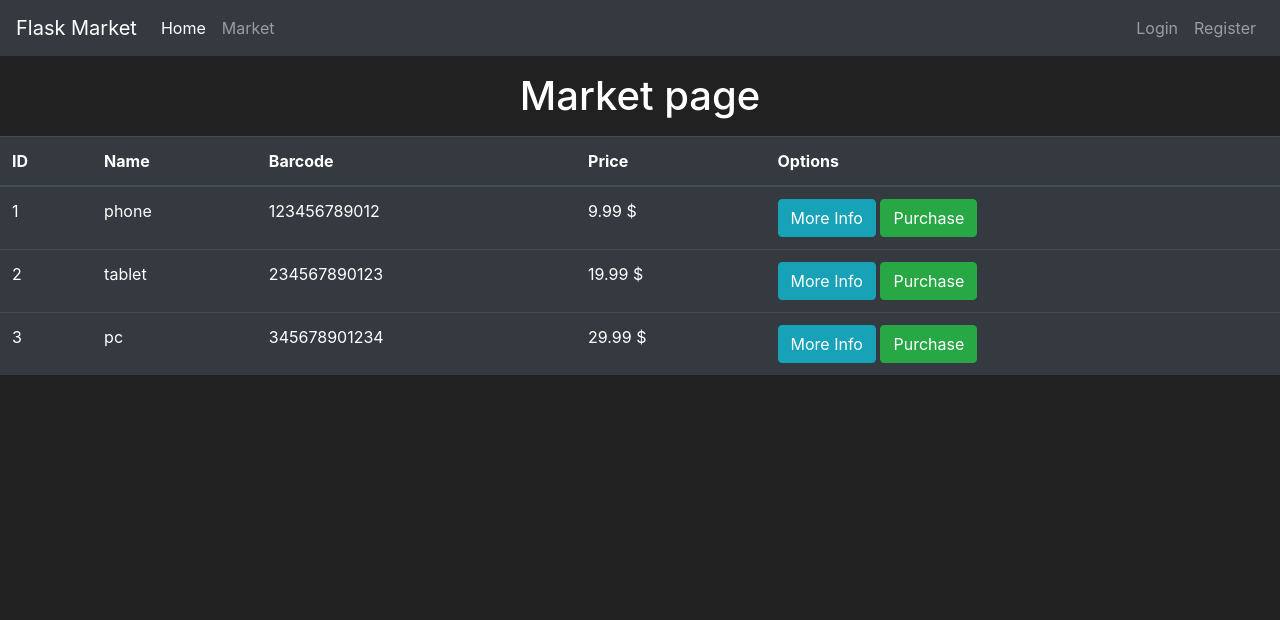
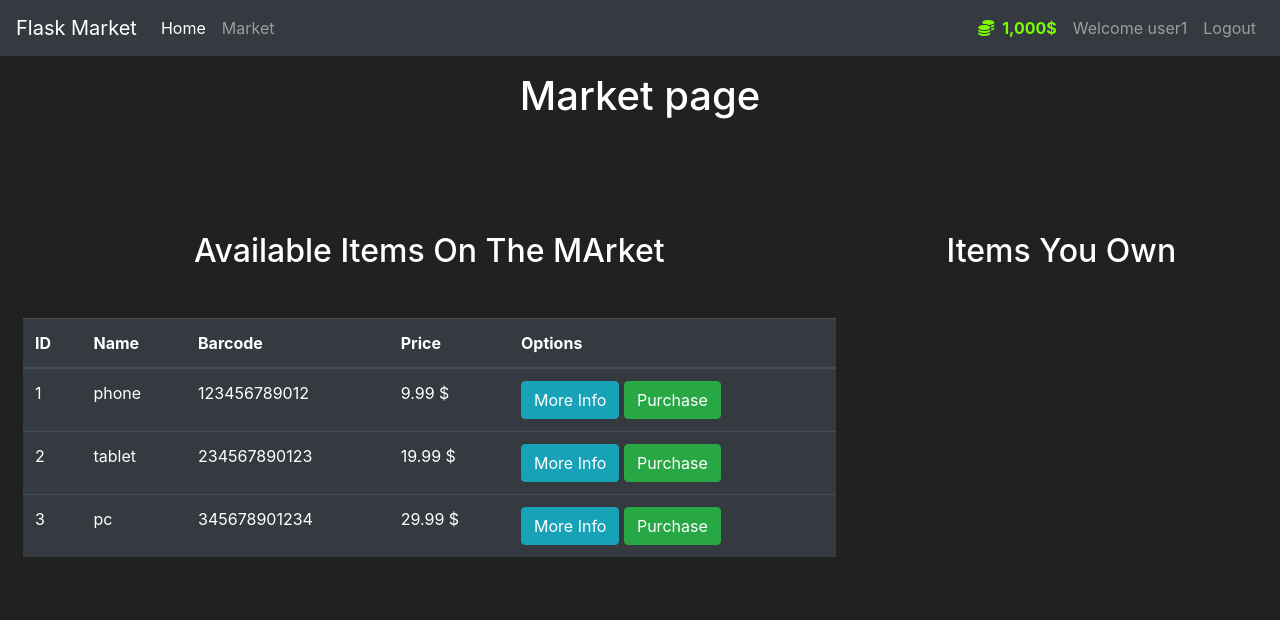
Before and after one commit to hocine-dev/flask-market, a Flask app: page /market in a window 1280 px wide. Shown: the top 620 px of the page. Run offline with Flask 3, Linux system fonts and the light colour scheme; a user stored in the database is signed in; some libraries are stand-ins or nearby versions.

Commit message:
add logout function

```diff
--- a/market/__init__.py
+++ b/market/__init__.py
@@ -8,6 +8,8 @@ app.config['SECRET_KEY'] = '0x769f6de692'
 db = SQLAlchemy(app)
 b_crypt = Bcrypt(app)
 login_manager = LoginManager(app)
+login_manager.login_view = "Login"
+login_manager.login_message_category = "info"
 
 
 
--- a/market/models.py
+++ b/market/models.py
@@ -18,6 +18,9 @@ class User(db.Model,UserMixin):
     @property
     def password(self):
         return self.password
+    @property
+    def nice_budget(self):
+        return f"{self.budget:,}"
 
     @password.setter
     def password(self,plain_text_password):
--- a/market/routes.py
+++ b/market/routes.py
@@ -2,14 +2,22 @@ from market import app,db
 from flask import render_template,redirect,url_for,flash
 from market.models import Item,User
 from market.forms import RegisterForm,LoginForm
-from flask_login import login_user
+from flask_login import login_user,logout_user,login_required
 @app.route('/')
+@app.route('/Logout')
+def Logout():
+    logout_user()
+    flash(f'you have been logged out',category='info')
+    return redirect(url_for('Home'))
+
+
+
 @app.route('/home')
 def Home():
     return render_template('index.html')
 
 @app.route('/market')
-
+@login_required
 def Market():
     items = Item.query.all()
     return render_template('market.html',items=items)
@@ -38,6 +46,9 @@ def Register():
                     password=form.password1.data)
         db.session.add(user)
         db.session.commit()
+        login_user(user)
+        flash(f'Acount Created Successfully, you are now logged in as {user.username}',category='success')
+
         return redirect(url_for('Market'))
 
     if form.errors:
--- a/market/templates/base.html
+++ b/market/templates/base.html
@@ -13,6 +13,7 @@
 
     {% endblock %}
   </title>
+  <link rel="stylesheet" href="https://cdnjs.cloudflare.com/ajax/libs/font-awesome/5.15.4/css/all.min.css">
 </head>
 
 <body>
@@ -30,14 +31,37 @@
           <a class="nav-link" href="{{url_for('Market')}}">Market</a>
         </li>
       </ul>
+
+      {% if current_user.is_authenticated %}
       <ul class="navbar-nav">
         <li class="nav-item">
-          <a class="nav-link" href="{{url_for('Login')}}">Login</a>
+          <a class="nav-link" href="#" style="color: lawngreen;font-weight:bold ">
+
+            <i class="fas fa-coins mx-2"></i>{{current_user.nice_budget }}$
+
+          </a>
+        </li>
+
+        <li class="nav-item">
+          <a class="nav-link" href="#">Welcome {{ current_user.username }}</a>
         </li>
         <li class="nav-item">
-          <a class="nav-link" href="{{url_for('Register')}}">Register</a>
+          <a class="nav-link" href="{{ url_for('Logout') }}">Logout</a>
         </li>
       </ul>
+      {% else %}
+      <ul class="navbar-nav">
+        <li class="nav-item">
+          <a class="nav-link" href="{{ url_for('Login') }}">Login</a>
+        </li>
+        <li class="nav-item">
+          <a class="nav-link" href="{{ url_for('Register') }}">Register</a>
+        </li>
+      </ul>
+      {% endif %}
+
+
+
     </div>
   </nav>
 
--- /dev/null
+++ b/market/templates/includes/modals.html
@@ -0,0 +1,73 @@
+<style>
+    .modal-content {
+      background-color: #212121
+    }
+  </style>
+
+  <!-- More Info -->
+  <div class="modal fade" id="Modal-MoreInfo-{{item.id}}"
+       tabindex="-1"
+       aria-labelledby="exampleModalLabel" aria-hidden="true">
+    <div class="modal-dialog">
+      <div class="modal-content">
+        <div class="modal-header">
+          <h5 class="modal-title" id="ModalLabel">
+            <!-- -->
+            {{item.name}}
+          </h5>
+          <button type="button" class="close"
+                  data-dismiss="modal" aria-label="Close">
+            <span aria-hidden="true">&times;</span>
+          </button>
+        </div>
+        <div class="modal-body">
+          {{item.description}}
+        </div>
+        <div class="modal-footer">
+          <button type="button" class="btn btn-secondary"
+                  data-dismiss="modal">Close
+          </button>
+        </div>
+      </div>
+    </div>
+  </div>
+
+  <!-- Purchase Confirm -->
+  <div class="modal fade" id="Modal-PurchaseConfirm-{{item.id}}"
+       tabindex="-1"
+       aria-labelledby="exampleModalLabel" aria-hidden="true">
+    <div class="modal-dialog">
+      <div class="modal-content">
+        <div class="modal-header">
+          <h5 class="modal-title" id="ModalLabel">
+            <!-- -->
+            Purchase Confirmation ?
+          </h5>
+          <button type="button" class="close"
+                  data-dismiss="modal" aria-label="Close">
+            <span aria-hidden="true">&times;</span>
+          </button>
+        </div>
+        <div class="modal-body">
+          <form method="POST">
+
+            <h4 class="text-center">
+              Are you sure you want to buy  {{item.name}} for {{item.price}} $ ?
+            </h4>
+            <br>
+            <h6 class="text-center">
+              By clicking Purchase, you will purchase this item.
+            </h6>
+            <br>
+            <input id="purchased_item" name="purchased_item" type="hidden" value="">
+
+          </form>
+        </div>
+        <div class="modal-footer">
+          <button type="button" class="btn btn-secondary"
+                  data-dismiss="modal">Close
+          </button>
+        </div>
+      </div>
+    </div>
+  </div>
--- a/market/templates/market.html
+++ b/market/templates/market.html
@@ -3,7 +3,13 @@
 Flask Market | Market page
 {% endblock %}
 {% block content %}
-<h1 class="text-center my-3" >Market page</h1>
+<h1 class="text-center my-3">Market page</h1>
+
+
+<div class="row my-2 mx-2">
+
+    <div class="col-8 my-5">
+        <h2 class="my-5 text-center">Available Items On The MArket</h2>
         <table class="table table-hover table-dark">
             <thead class="thead-dark">
                 <tr>
@@ -16,17 +22,29 @@ Flask Market | Market page
             </thead>
             <tbody>
                 {% for item in items %}
+                {% include "includes/modals.html"%}
                 <tr>
                     <td>{{item.id}}</td>
                     <td>{{item.name}}</td>
                     <td>{{item.barcode}}</td>
                     <td>{{item.price}} $</td>
                     <td>
-                <button class="btn btn-outline btn-info">More Info</button>
-                <button class="btn btn-outline btn-success">Purchase</button>
+                        <button class="btn btn-outline btn-info" data-toggle="modal" data-target="#Modal-MoreInfo-{{item.id}}">More
+                            Info</button>
+                        <button class="btn btn-outline btn-success" data-toggle="modal" data-target="#Modal-PurchaseConfirm-{{item.id}}">Purchase</button>
                     </td>
                 </tr>
                 {% endfor %}
             </tbody>
         </table>
+    </div>
+    <div class="col-4 my-5">
+        <h2 class="my-5 text-center">Items You Own</h2>
+    </div>
+</div>
+
+
+
+
+
 {% endblock %}
```
Also changed, not shown: market/templates/index.html (+13 -1 lines), instance/market.db. Lines whose indentation alone changed are shown as unchanged.
